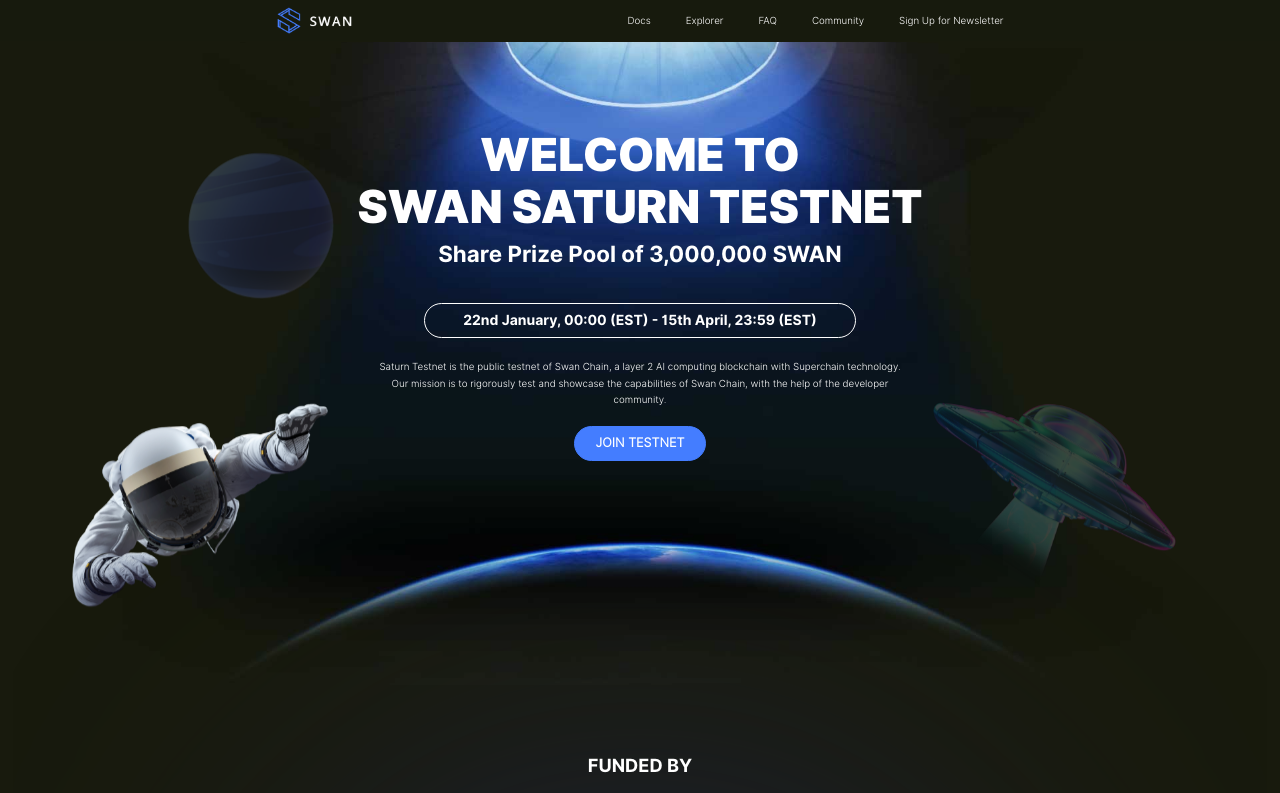
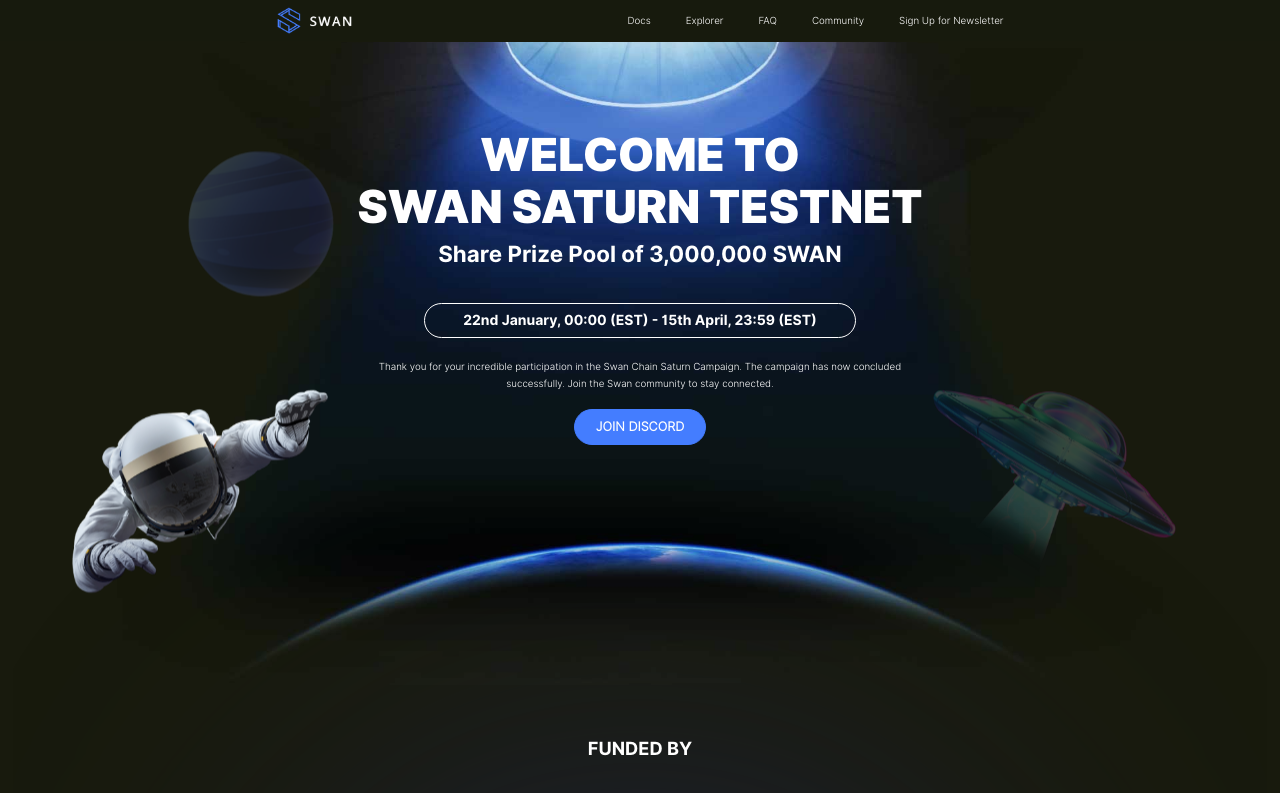
Before and after one commit to swanchain/orchestrator-landing-web, a Vue app: page / in a window 1280 px wide. Shown: the top 793 px of the page. Built offline with nearby package versions, Linux system fonts and the light colour scheme.

Commit message:
Saturn Campaign Page Update

```diff
--- a/src/views/dashboard/main/index.vue
+++ b/src/views/dashboard/main/index.vue
@@ -38,9 +38,9 @@
             <span class="font-bold">22nd January, 00:00 (EST) - 15th April, 23:59 (EST)</span>
           </div>
           <div class="desc describe">
-            Saturn Testnet is the public testnet of Swan Chain, a layer 2 AI computing blockchain with Superchain technology. Our mission is to rigorously test and showcase the capabilities of Swan Chain, with the help of the developer community.
+            Thank you for your incredible participation in the Swan Chain Saturn Campaign. The campaign has now concluded successfully. Join the Swan community to stay connected.
           </div>
-          <a href="https://docs.swanchain.io/swan-testnet/swan-saturn-testnet" target="_blank" class="join-a">JOIN TESTNET</a>
+          <a href="https://discord.com/invite/swanchain" target="_blank" class="join-a">Join Discord</a>
         </div>
         <div class="w-100"></div>
       </div>
```
